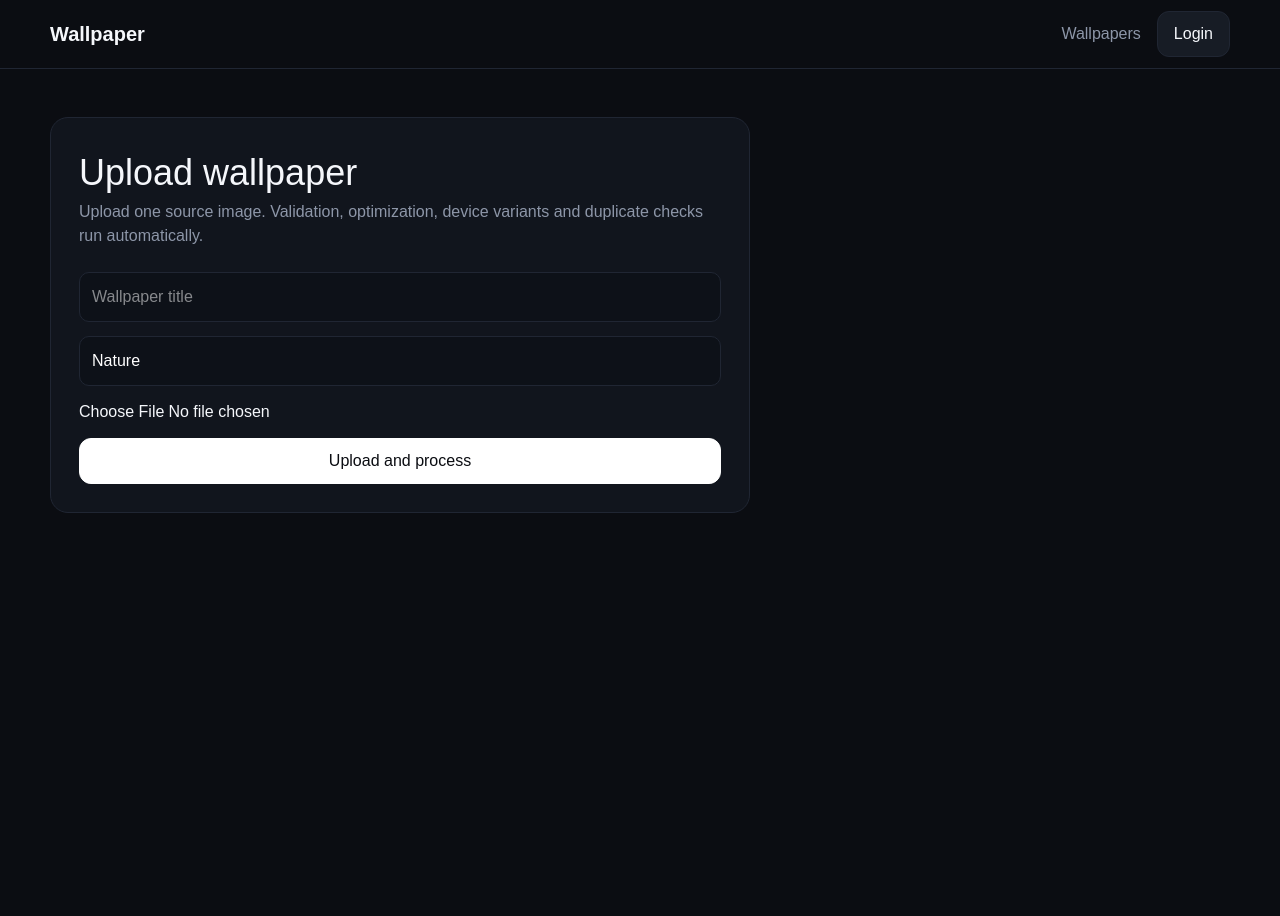
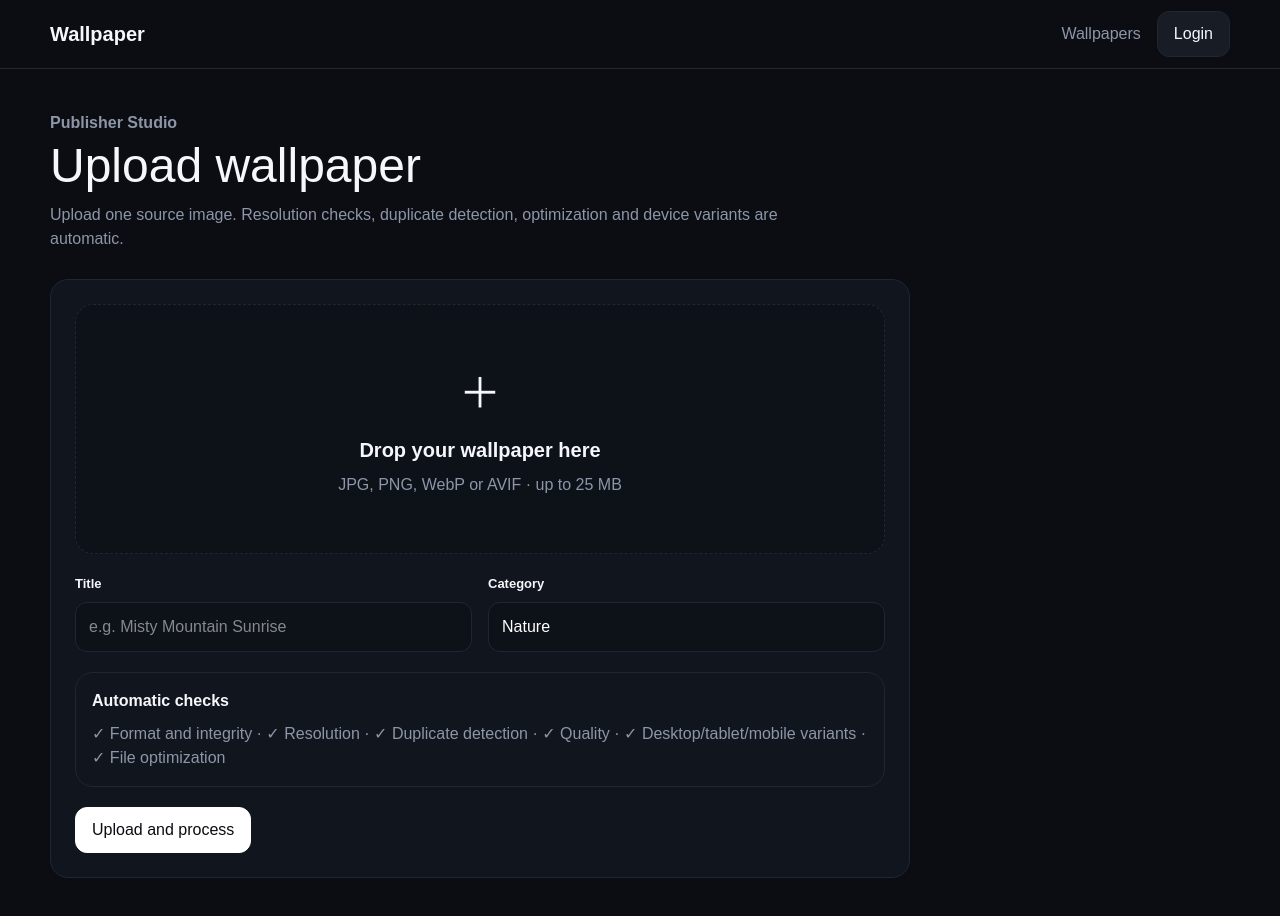
Before and after one commit to labsadik/wallpaper_app, a Next.js app: page /publisher/upload in a window 1280 px wide. Shown: the top 916 px of the page. Before the commit the page ends 800 px from the top, so only its background shows below. Built offline with nearby package versions, Linux system fonts and the light colour scheme; no server answers.

Commit message:
feat: build production-style wallpaper UI shell

```diff
--- a/app/publisher/upload/page.tsx
+++ b/app/publisher/upload/page.tsx
@@ -1,20 +1,36 @@
 "use client";
 import {FormEvent,useState} from "react";
+import PageShell from "@/components/page-shell";
+import {Button,Field,Input} from "@/components/ui";
 
 export default function PublisherUploadPage(){
   const [title,setTitle]=useState(""); const [category,setCategory]=useState("Nature"); const [file,setFile]=useState<File|null>(null); const [status,setStatus]=useState("");
-  async function submit(e:FormEvent){e.preventDefault();if(!file)return setStatus("Choose an image first.");setStatus("Processing...");
+  async function submit(e:FormEvent){e.preventDefault();if(!file){setStatus("Choose an image first.");return;}setStatus("Processing...");
     const fd=new FormData();fd.set("title",title);fd.set("category",category);fd.set("file",file);
-    const r=await fetch("/api/publisher/upload",{method:"POST",body:fd});const d=await r.json();setStatus(r.ok?"Submitted for review. ID: "+d.wallpaperId:(d.error||"Upload failed"));
+    const r=await fetch("/api/publisher/upload",{method:"POST",body:fd});const d=await r.json();setStatus(r.ok?"Submitted for review. Your wallpaper is being prepared.":(d.error||"Upload failed"));
   }
-  return <main className="container" style={{padding:"48px 0 80px"}}><div className="card" style={{maxWidth:700,padding:28}}>
-    <h1 style={{fontSize:36}}>Upload wallpaper</h1><p className="muted">Upload one source image. Validation, optimization, device variants and duplicate checks run automatically.</p>
-    <form onSubmit={submit} style={{display:"grid",gap:14,marginTop:24}}>
-      <input value={title} onChange={e=>setTitle(e.target.value)} required placeholder="Wallpaper title" style={{padding:12,borderRadius:10,border:"1px solid var(--line)",background:"#0d1118",color:"white"}}/>
-      <input value={category} onChange={e=>setCategory(e.target.value)} placeholder="Category" style={{padding:12,borderRadius:10,border:"1px solid var(--line)",background:"#0d1118",color:"white"}}/>
-      <input type="file" accept="image/jpeg,image/png,image/webp,image/avif" onChange={e=>setFile(e.target.files?.[0]||null)} required/>
-      <button className="btn btn-primary" type="submit">Upload and process</button>
-      {status&&<p className="muted">{status}</p>}
+  return <PageShell eyebrow="Publisher Studio" title="Upload wallpaper" description="Upload one source image. Resolution checks, duplicate detection, optimization and device variants are automatic.">
+    <form onSubmit={submit} className="card" style={{padding:24,maxWidth:860,display:"grid",gap:20}}>
+      <label className="card" style={{minHeight:250,borderStyle:"dashed",display:"grid",placeItems:"center",padding:28,cursor:"pointer",background:"#0d1118"}}>
+        <input type="file" hidden accept="image/jpeg,image/png,image/webp,image/avif" onChange={e=>setFile(e.target.files?.[0]||null)}/>
+        <div style={{textAlign:"center"}}>
+          <div style={{fontSize:42,marginBottom:10}}>＋</div>
+          <strong style={{fontSize:20}}>{file?file.name:"Drop your wallpaper here"}</strong>
+          <p className="muted" style={{margin:"8px 0 0"}}>JPG, PNG, WebP or AVIF · up to 25 MB</p>
+        </div>
+      </label>
+      <div style={{display:"grid",gridTemplateColumns:"repeat(auto-fit,minmax(240px,1fr))",gap:16}}>
+        <Field label="Title"><Input value={title} onChange={e=>setTitle(e.target.value)} placeholder="e.g. Misty Mountain Sunrise" required/></Field>
+        <Field label="Category"><Input value={category} onChange={e=>setCategory(e.target.value)} placeholder="Nature"/></Field>
+      </div>
+      <div className="card" style={{padding:16,display:"grid",gap:9}}>
+        <strong>Automatic checks</strong>
+        <span className="muted">✓ Format and integrity · ✓ Resolution · ✓ Duplicate detection · ✓ Quality · ✓ Desktop/tablet/mobile variants · ✓ File optimization</span>
+      </div>
+      <div style={{display:"flex",alignItems:"center",gap:12,flexWrap:"wrap"}}>
+        <Button variant="primary" type="submit">Upload and process</Button>
+        {status?<span className="muted">{status}</span>:null}
+      </div>
     </form>
-  </div></main>;
+  </PageShell>;
 }
```
